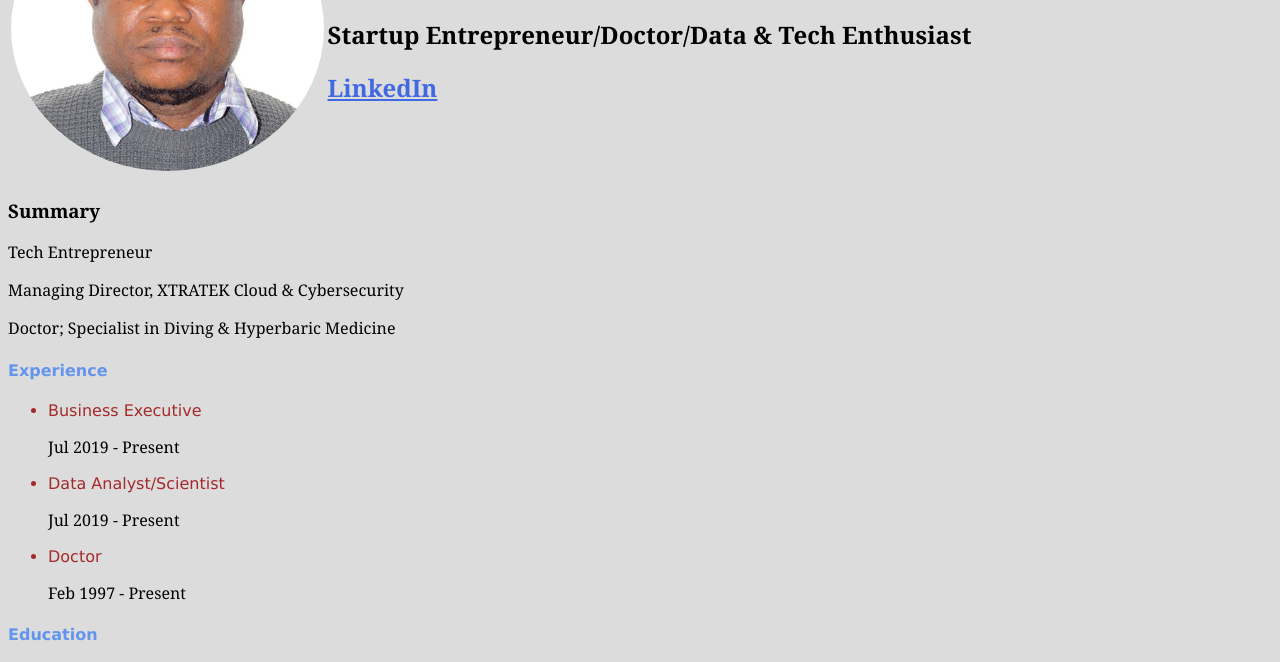
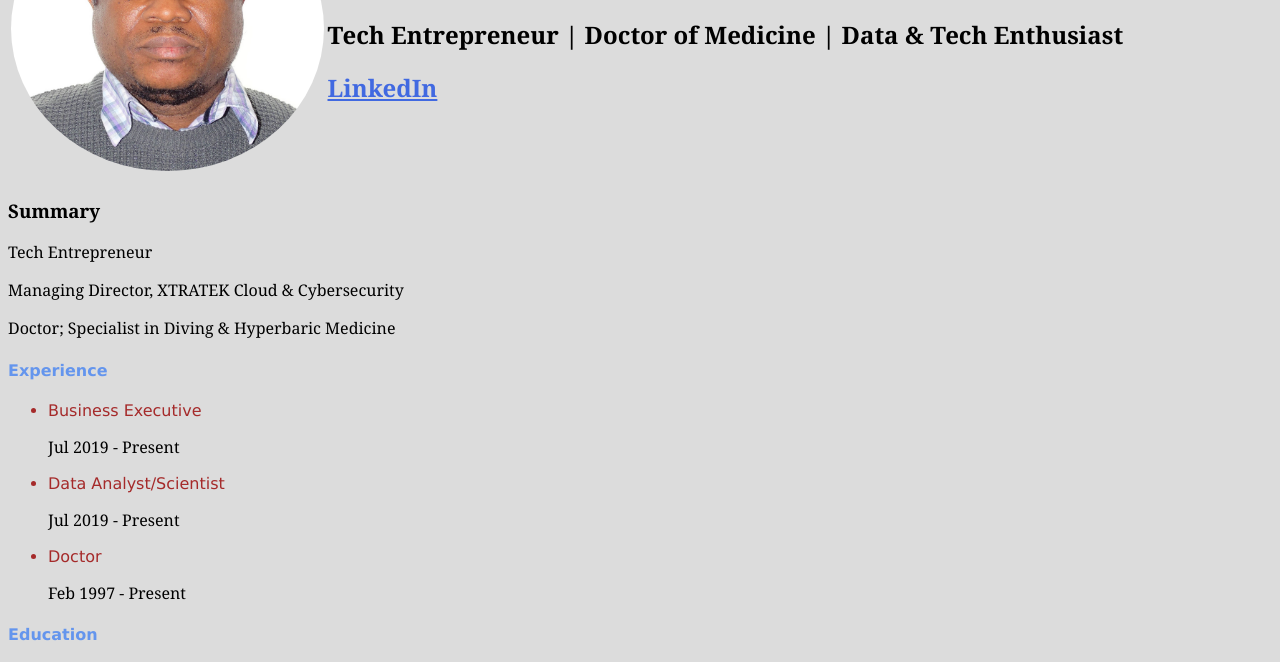
Before and after one commit to senwogbo/cse-profile, a plain HTML site: page index.html in a window 1280 px wide. Shown: the part 125-787 px from the top of the page. Drawn offline with Linux system fonts and the light colour scheme.

Commit message:
Update index.html

```diff
--- a/index.html
+++ b/index.html
@@ -11,7 +11,7 @@
         </td>
         <td style="width:75%">
           <h1 id="name">Samuel Emenike Nwogbo</h1>
-          <h2>Startup Entrepreneur/Doctor/Data & Tech Enthusiast</h2>
+          <h2>Tech Entrepreneur | Doctor of Medicine | Data & Tech Enthusiast</h2>
           <h2> <a href="https://www.linkedin.com/in/samuel-nwogbo-b6190b5a/" target="_blank" style="color: royalblue">LinkedIn</a></h2>
         </td>
       </tr>
```
